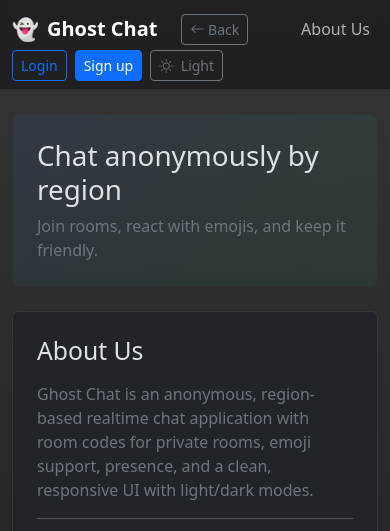
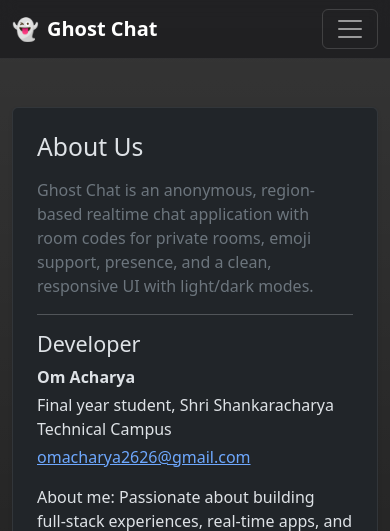
Before and after one commit to omacharyaa/Ghost-Chat, a Flask app: page /about in a window 390 px wide. Shown: the top 531 px of the page. Run offline with Flask 3, Linux system fonts and the light colour scheme; some libraries are stand-ins or nearby versions.

Commit message:
project-files

```diff
--- a/app/templates/base.html
+++ b/app/templates/base.html
@@ -16,13 +16,14 @@
 				<span class="fs-4">👻</span>
 				<span>Ghost Chat</span>
 			</a>
-			<button class="btn btn-outline-secondary btn-sm ms-2" type="button" onclick="(history.length>1)?history.back():window.location.assign('/')">
-				<i class="bi bi-arrow-left"></i> Back
+			<button class="navbar-toggler" type="button" data-bs-toggle="collapse" data-bs-target="#navMenu" aria-controls="navMenu" aria-expanded="false" aria-label="Toggle navigation">
+				<span class="navbar-toggler-icon"></span>
 			</button>
+			<div class="collapse navbar-collapse" id="navMenu">
 				<ul class="navbar-nav ms-auto me-2">
 					<li class="nav-item"><a class="nav-link" href="{{ url_for('main.about') }}">About Us</a></li>
 				</ul>
-			<div class="d-flex align-items-center gap-2">
+				<div class="d-flex align-items-center gap-2 flex-wrap">
 					{% if current_user.is_authenticated %}
 						<a class="btn btn-outline-info btn-sm" href="{{ url_for('profile.me') }}">
 							<i class="bi bi-person-lines-fill me-1"></i> Profile
@@ -42,9 +43,10 @@
 					</form>
 				</div>
 			</div>
+		</div>
 	</nav>
 	<header class="container py-4">
-		<div class="p-4 p-md-5 rounded-3 hero-card">
+		<div class="p-4 p-md-5 rounded-3 hero-card d-none d-md-block">
 			<h1 class="display-6 mb-2">Chat anonymously by region</h1>
 			<p class="mb-0 text-secondary">Join rooms, react with emojis, and keep it friendly.</p>
 		</div>
--- a/render.yaml
+++ b/render.yaml
@@ -4,7 +4,7 @@
   env: python
   plan: free
   buildCommand: pip install -r requirements.txt
-  startCommand: gunicorn --worker-class eventlet -w 1 -b 0.0.0.0:$PORT run:app
+  startCommand: gunicorn --worker-class eventlet -w 1 -b 0.0.0.0:$PORT wsgi:app
   envVars:
     - key: FLASK_ENV
       value: production
--- /dev/null
+++ b/wsgi.py
@@ -0,0 +1,5 @@
+from __future__ import annotations
+
+from app import create_app
+
+app = create_app()
```
Also changed, not shown: 1 other file. Lines whose indentation alone changed are shown as unchanged.
